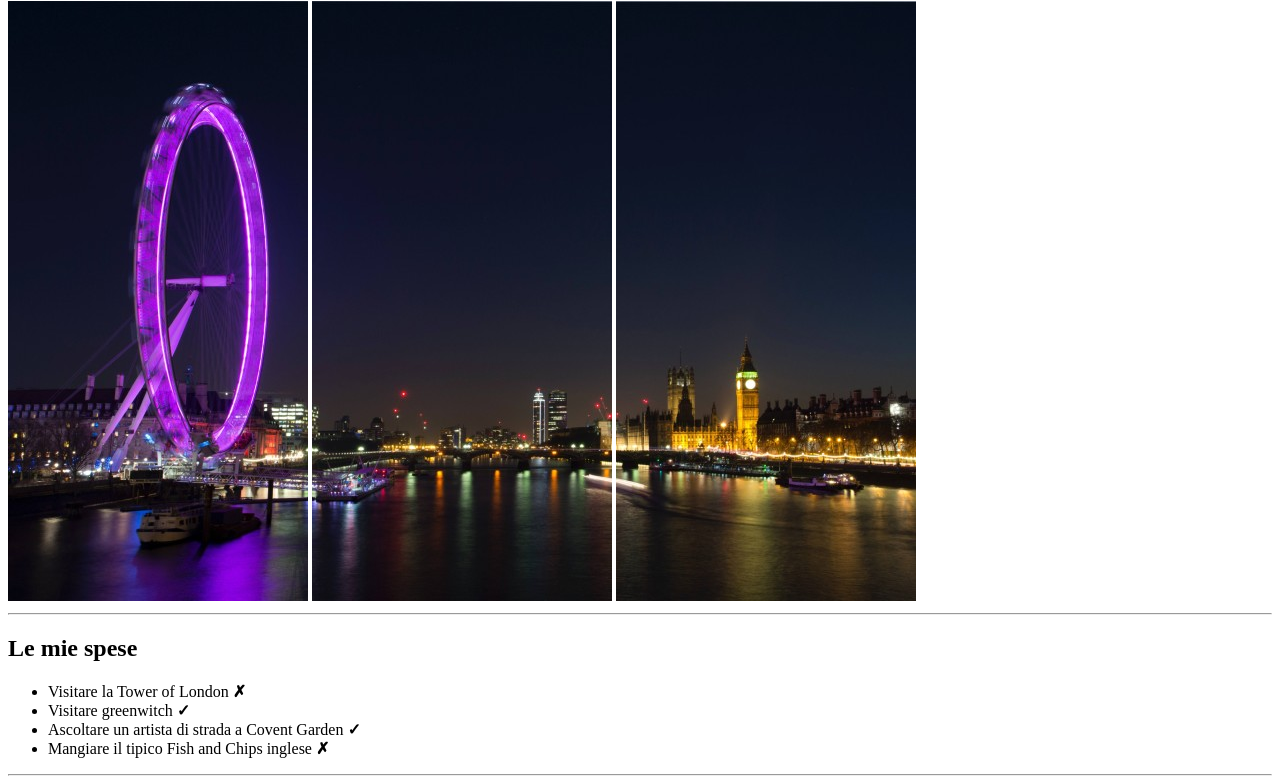
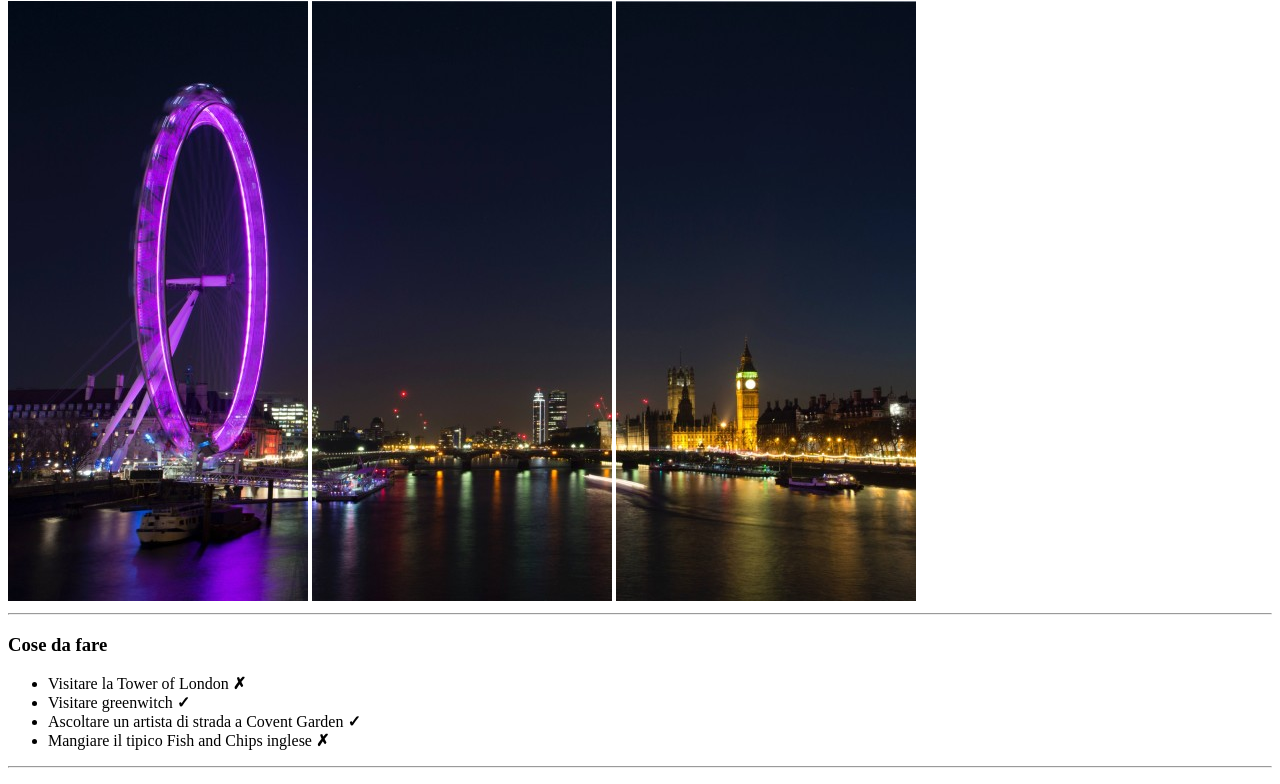
Before and after one commit to massi-17/html-london-trip, a plain HTML site: page index.html in a window 1280 px wide. Shown: the part 79-863 px from the top of the page. Drawn offline with Linux system fonts and the light colour scheme.

Commit message:
Corretto nome sezione in "Cose da fare"

```diff
--- a/index.html
+++ b/index.html
@@ -15,7 +15,7 @@
         </header>
     <hr>
         <section>
-            <h2>Le mie spese</h2>
+            <h3>Cose da fare</h3>
             <ul>
                 <li>Visitare la Tower of London <strong>&cross;</strong></li>
                 <li>Visitare greenwitch <strong>&check;</strong></li>
```
